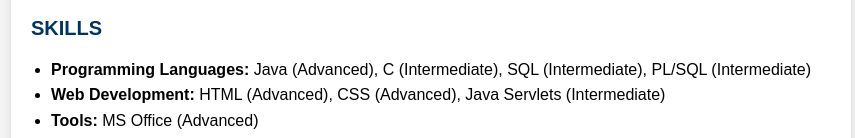
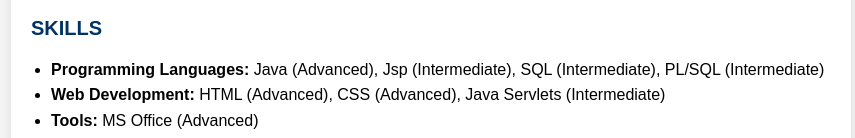
Before and after one commit to Dhanush-Mandapaka-2k1/Resume, a plain HTML site: page index.html in a window 1280 px wide. Shown: the part 265-403 px from the top of the page, without its empty margins (209-1064 px from the left). Drawn offline with Linux system fonts and the light colour scheme.

Commit message:
Update index.html

```diff
--- a/index.html
+++ b/index.html
@@ -57,7 +57,7 @@
         <div class="section">
             <h2>SKILLS</h2>
             <ul>
-                <li><strong>Programming Languages:</strong> Java (Advanced), C (Intermediate), SQL (Intermediate), PL/SQL (Intermediate)</li>
+                <li><strong>Programming Languages:</strong> Java (Advanced), Jsp (Intermediate), SQL (Intermediate), PL/SQL (Intermediate)</li>
                 <li><strong>Web Development:</strong> HTML (Advanced), CSS (Advanced), Java Servlets (Intermediate)</li>
                 <li><strong>Tools:</strong> MS Office (Advanced)</li>
                 <li><strong>Databases:</strong> SQL (Intermediate)</li>
```
